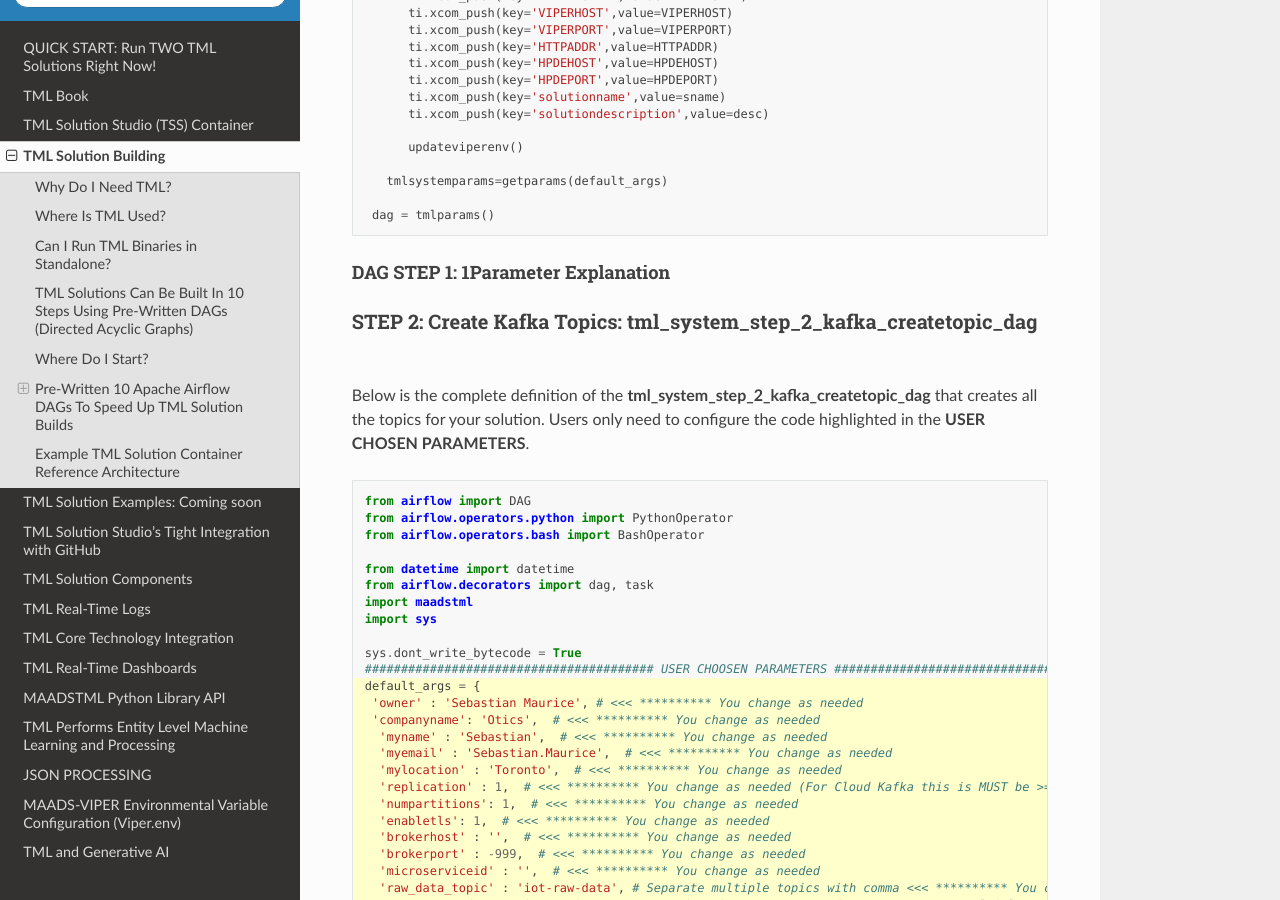
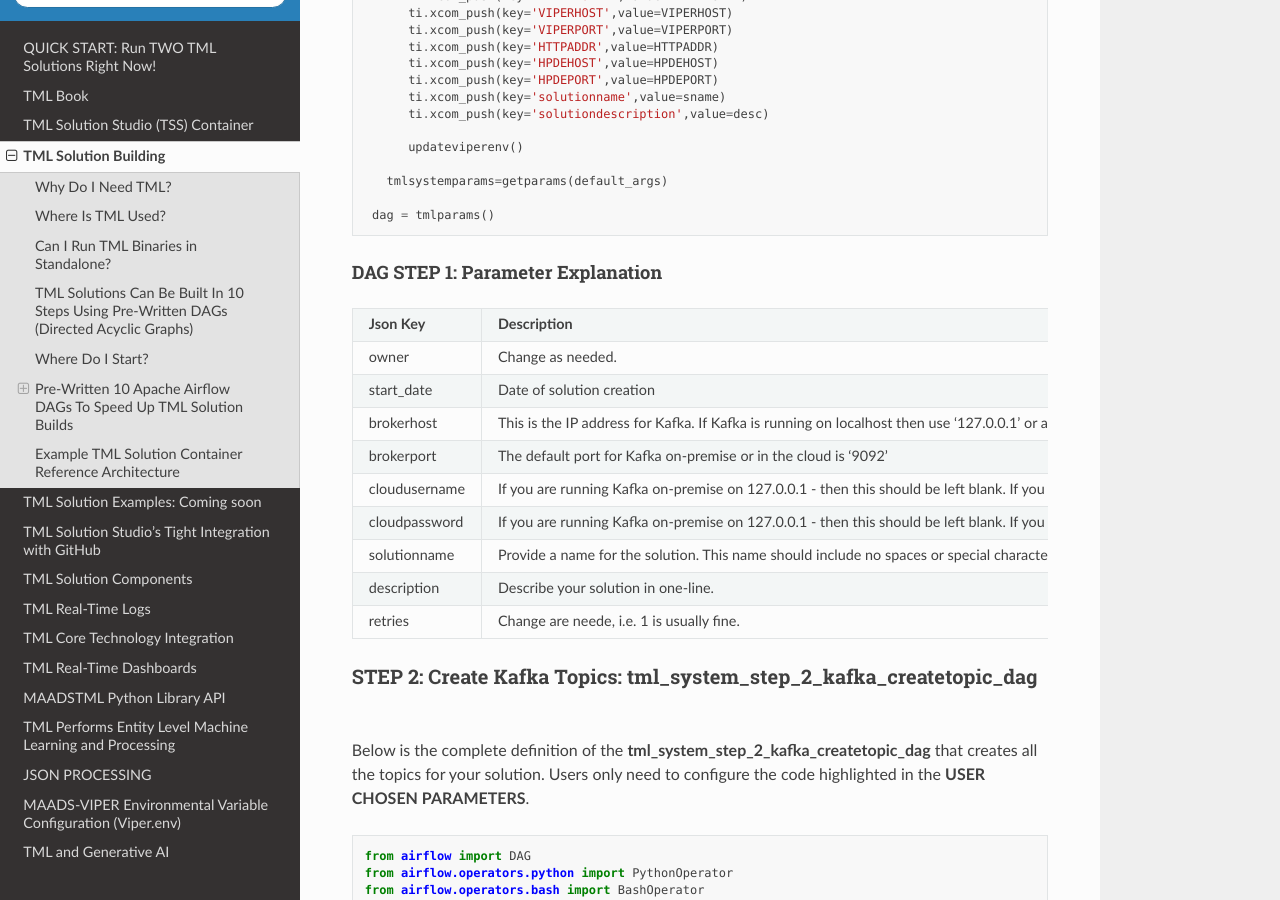
Before and after one commit to smaurice101/readthedocs, a Sphinx documentation site: the page built from docs/source/tmlbuilds.rst, in a window 1280 px wide and 900 px high, scrolled down 6782 px. Built offline with Sphinx 7.4.7 and the Read the Docs theme 2.0.0, drawn with Linux system fonts in a browser that asks for light colours.

Commit message:
Update tmlbuilds.rst

```diff
--- a/docs/source/tmlbuilds.rst
+++ b/docs/source/tmlbuilds.rst
@@ -284,10 +284,10 @@ Below is the complete definition of the **tml_system_step_1_getparams_dag**.  Us
 
     dag = tmlparams()
 
-DAG STEP 1: 1Parameter Explanation
+DAG STEP 1: Parameter Explanation
 """""""""""""""""""""""""""""
 
-.. list-table
+.. list-table::
 
     * - **Json Key**
       - **Description**
```
